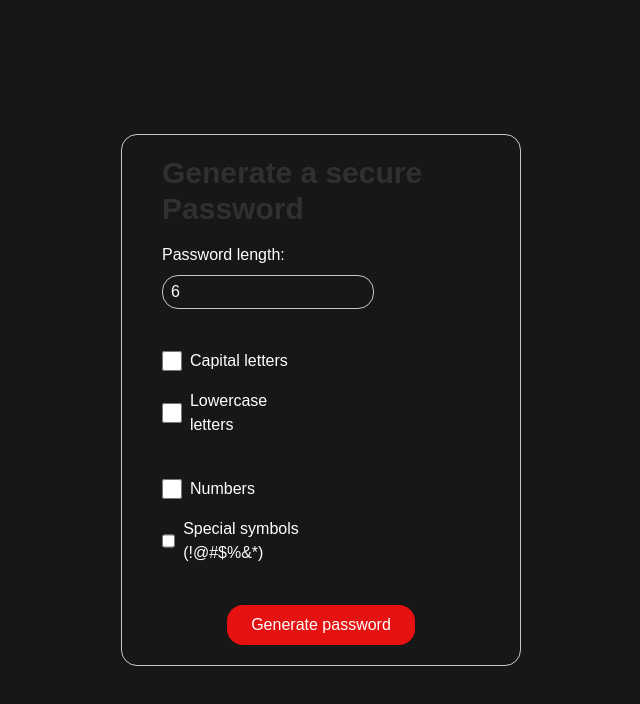
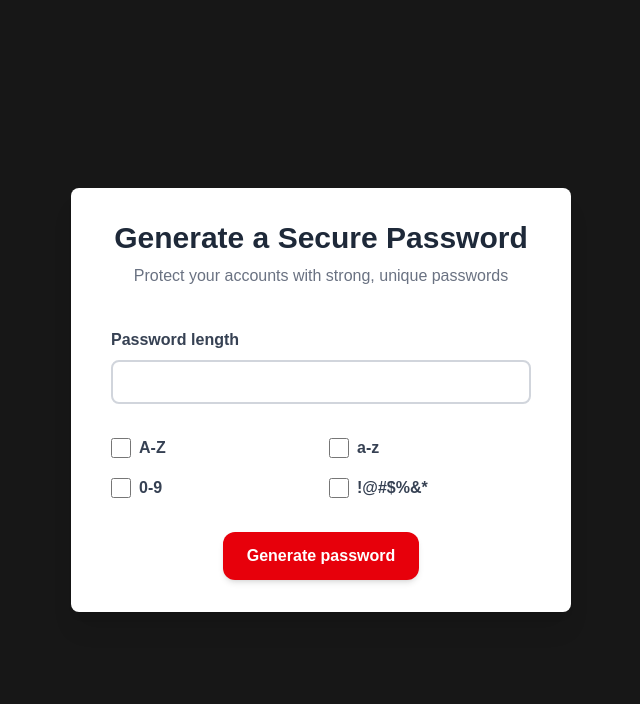
Before and after one commit to jessicapinheiro-s/generate-secure-password, a Next.js app: page / in a window 1280 px wide. Shown: the top 704 px of the page, without its empty margins (319-959 px from the left). Built offline with nearby package versions, Linux system fonts and the light colour scheme.

Commit message:
Ajustando estrutura do formulário e estilização

```diff
--- a/src/app/page.tsx
+++ b/src/app/page.tsx
@@ -89,88 +89,67 @@ export default function Home() {
   }
 
   return (
-    <main className="w-full h-full flex flex-col gap-[32px] items-center justify-center p-10">
+    <main className="w-full h-full flex flex-col gap-[32px] items-center justify-center p-4 md:p-10">
       {
         !generatedPassword && (
           <section className="w-full flex flex-col items-center justify-center">
             <form
               title="Generate a secure Password"
-              className="w-full lg:w-4/12 border rounded-2xl border-[#c7c7c7] px-10 py-5"
+              className="w-full lg:w-5/12 bg-white shadow-xl rounded-lg px-10 py-8 flex flex-col items-center justify-center gap-10"
             >
-              <fieldset className="w-full flex flex-col items-start justify-center gap-10">
-                <legend className="font-bold text-3xl text-[#303030] my-4">Generate a secure Password</legend>
+              <div className="text-center space-y-2">
+                <h1 className="font-bold text-3xl text-gray-800">Generate a Secure Password</h1>
+                <p className="text-gray-500">Protect your accounts with strong, unique passwords</p>
+              </div>
 
-                <div className="w-full flex flex-row items-center justify-start gap-2 flex-wrap">
-                  <label htmlFor="passwordLength text-[#303030]">Password length:</label>
+              <fieldset className="w-full flex flex-col items-start justify-center gap-8">
+                {/* Comprimento */}
+                <div className="w-full flex flex-col gap-2">
+                  <label htmlFor="passwordLength" className="text-gray-700 font-semibold">
+                    Password length
+                  </label>
                   <input
                     type="number"
-                    required
                     min={6}
                     max={64}
-                    className="w-full md:w-8/12 border rounded-2xl border-[#c7c7c7] px-2 py-1 outline-none"
+                    className="w-full border-2 rounded-lg border-gray-300 px-3 py-2 outline-none focus:ring-2 focus:ring-red-500"
                     id="passwordLength"
                     name="passwordLength"
-                    placeholder="6"
                     value={formValues.passwordLength}
                     onChange={handleChange}
                   />
                 </div>
 
-                <div className="w-full flex flex-row justify-start items-center gap-4 flex-wrap ">
-                  <div className="flex flex-row-reverse items-center justify-end gap-2 md:w-[48%] w-full ">
-                    <label htmlFor="uppercaseLetters text-[#303030]">Capital letters</label>
+                {/* Opções */}
+                <div className="w-full grid grid-cols-2 gap-4">
+                  {[
+                    { id: "uppercaseLetters", label: "A-Z" },
+                    { id: "lowercaseLetters", label: "a-z" },
+                    { id: "numbers", label: "0-9" },
+                    { id: "specialSymbols", label: "!@#$%&*" },
+                  ].map(({ id, label }) => (
+                    <label
+                      key={id}
+                      htmlFor={id}
+                      className="flex items-center gap-2 font-semibold text-gray-700"
+                    >
                       <input
                         type="checkbox"
-                      id="uppercaseLetters"
-                      name="uppercaseLetters"
-                      checked={formValues.uppercaseLetters}
+                        id={id}
+                        name={id}
+                        checked={formValues[id as keyof typeof formValues] as boolean}
                         onChange={handleChange}
-                      className="w-5 h-5 accent-[#e61111]"
+                        className="w-5 h-5 accent-red-600"
                       />
+                      {label}
+                    </label>
+                  ))}
                 </div>
 
-                  <div className="flex flex-row-reverse items-center justify-end gap-2 md:w-[48%] w-full ">
-                    <label htmlFor="lowercaseLetters text-[#303030]">Lowercase letters</label>
-                    <input
-                      type="checkbox"
-                      id="lowercaseLetters"
-                      name="lowercaseLetters"
-                      checked={formValues.lowercaseLetters}
-                      onChange={handleChange}
-                      className="w-5 h-5 accent-[#e61111]"
-                    />
-                  </div>
-                </div>
-
-                <div className="w-full flex flex-row justify-start items-center gap-4 flex-wrap">
-                  <div className="flex flex-row-reverse items-center justify-end gap-2 md:w-[48%] w-full ">
-                    <label htmlFor="numbers text-[#303030]">Numbers</label>
-                    <input
-                      type="checkbox"
-                      id="numbers"
-                      name="numbers"
-                      checked={formValues.numbers}
-                      onChange={handleChange}
-                      className="w-5 h-5 accent-[#e61111]"
-                    />
-                  </div>
-
-                  <div className="flex flex-row-reverse items-center justify-end gap-2 md:w-[48%] w-full ">
-                    <label htmlFor="specialSymbols text-[#303030]">Special symbols (!@#$%&*)</label>
-                    <input
-                      type="checkbox"
-                      id="specialSymbols"
-                      name="specialSymbols"
-                      checked={formValues.specialSymbols}
-                      onChange={handleChange}
-                      className="w-5 h-5 accent-[#e61111]"
-                    />
-                  </div>
-                </div>
-
-                <div className="w-full flex flex-col items-center justify-center">
+                {/* Botão */}
+                <div className="w-full flex justify-center">
                   <button
-                    className="border rounded-2xl border-[#c7c7c7] px-6 py-2 bg-[#e61111] text-white border-none"
+                    className="rounded-xl px-6 py-3 bg-red-600 hover:bg-red-700 transition text-white font-semibold shadow-md"
                     onClick={proncessarSenha}
                     type="button"
                   >
@@ -185,25 +164,30 @@ export default function Home() {
 
       {
         generatedPassword && (
-          <section className="max-w-2xs flex flex-col items-center justify-center gap-4">
+          <section className="w-5/5 md:w-1/5 flex flex-col items-center justify-center gap-4">
+            <div className="flex flex-col items-center justify-center gap-4">
               <h1 className="font-bold text-3xl text-[#303030]">Senha gerada!</h1>
-            <div className="flex flex-row border rounded-2xl border-[#c7c7c7] px-4 py-2">
-              <input type="password" readOnly className="outline-none text-[#303030]" value={generatedPassword.slice(0, 30)}/>
+            </div>
+
+            <div className="w-full flex flex-row items-center justify-center gap-4 flex-wrap">
+              <div className="w-5/5 md:w-3/5 flex flex-row border-2 rounded-lg border-gray-300 px-3 py-2 ">
+                <input type="password" readOnly className="outline-none text-[#303030] w-full " value={generatedPassword.slice(0, 30)} />
                 <button onClick={(e) => { e.preventDefault(); pasteText(); }}>
                   <FaRegCopy className="text-[#303030]" />
                 </button>
               </div>
-            <div className="w-full flex flex-col items-center justify-center">
-              <button onClick={(e) => { e.preventDefault(); redirectUser('/'); setGeneratedPassword('')}} className="w-full bg-[#e61111] text-white px-4 py-4 rounded-2xl flex flex-col justify-center items-center">
+              <div className="w-5/5 md:w-1/5 flex flex-col items-center justify-center">
+                <button onClick={(e) => { e.preventDefault(); redirectUser('/'); setGeneratedPassword('') }} className="w-full bg-[#e61111] focus:ring-2 focus:ring-red-500 text-white px-4 py-4 rounded-lg flex flex-col justify-center items-center">
                   <TfiReload />
                 </button>
+              </div>
             </div>
           </section>
         )
       }
       {
         modal && (
-          <ModalNotificacao conteudo="Texto copiado!"/>
+          <ModalNotificacao conteudo="Texto copiado!" />
         )
       }
 
--- /dev/null
+++ b/src/componentes/header.tsx
@@ -0,0 +1,12 @@
+export default function Header () {
+    return(
+        <header>
+            <div>
+
+            </div>
+            <div>
+                <h1>GENERATE PASSWORD</h1>
+            </div>
+        </header>
+    )
+}
```
Lines whose indentation alone changed are shown as unchanged.
